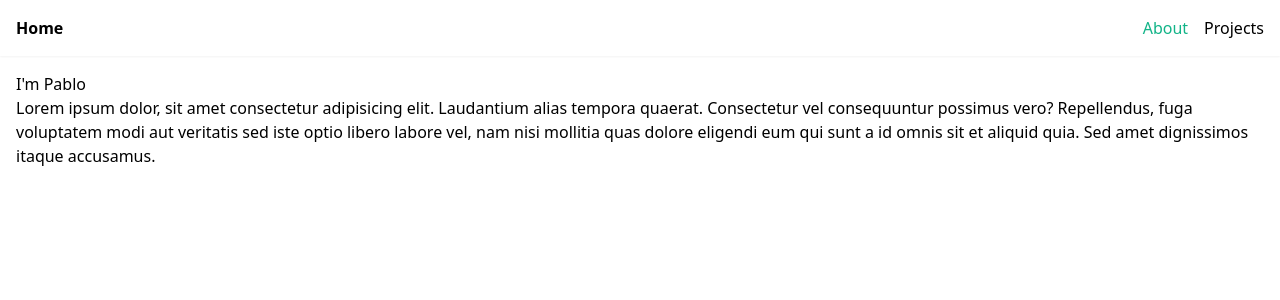
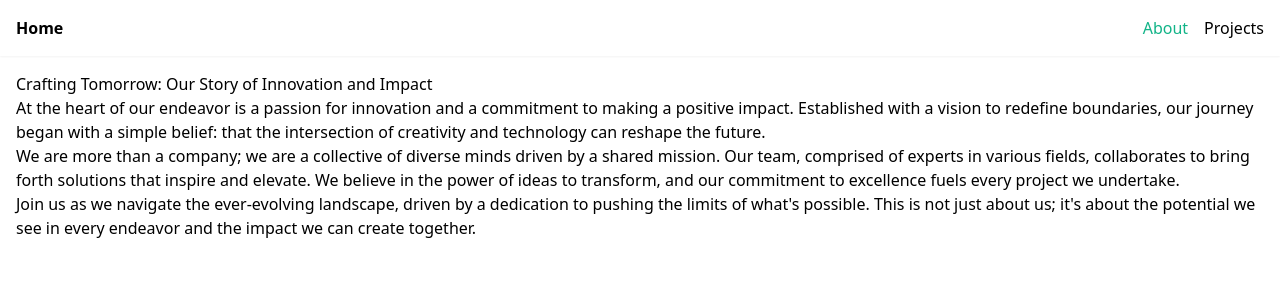
Before and after one commit to pabcrudel/my-first-nuxt-app, a Nuxt app: page /about in a window 1280 px wide. Shown: the top 300 px of the page. Built offline with nearby package versions, Linux system fonts and the light colour scheme.

Commit message:
Removed Lorem Ipsum example text

```diff
--- a/pages/about.vue
+++ b/pages/about.vue
@@ -1,12 +1,22 @@
 <template>
   <h1>{{ title }}</h1>
-  <p>Lorem ipsum dolor, sit amet consectetur adipisicing elit. Laudantium alias
-  tempora quaerat. Consectetur vel consequuntur possimus vero? Repellendus, fuga
-  voluptatem modi aut veritatis sed iste optio libero labore vel, nam nisi
-  mollitia quas dolore eligendi eum qui sunt a id omnis sit et aliquid quia. Sed
-  amet dignissimos itaque accusamus.</p>
+  <p>At the heart of our endeavor is a passion for innovation and a commitment
+  to making a positive impact. Established with a vision to redefine boundaries,
+  our journey began with a simple belief: that the intersection of creativity
+  and technology can reshape the future.</p>
+
+  <p>We are more than a company; we are a
+  collective of diverse minds driven by a shared mission. Our team, comprised of
+  experts in various fields, collaborates to bring forth solutions that inspire
+  and elevate. We believe in the power of ideas to transform, and our commitment
+  to excellence fuels every project we undertake.</p>
+
+  <p>Join us as we navigate the
+  ever-evolving landscape, driven by a dedication to pushing the limits of
+  what's possible. This is not just about us; it's about the potential we see in
+  every endeavor and the impact we can create together.</p>
 </template>
 
 <script setup>
-const title = "I'm Pablo";
+const title = "Crafting Tomorrow: Our Story of Innovation and Impact";
 </script>
--- a/pages/index.vue
+++ b/pages/index.vue
@@ -1,8 +1,16 @@
 <template>
-  <h1>Hello Nuxt!</h1>
-  <p>Lorem ipsum dolor, sit amet consectetur adipisicing elit. Laudantium alias
-  tempora quaerat. Consectetur vel consequuntur possimus vero? Repellendus, fuga
-  voluptatem modi aut veritatis sed iste optio libero labore vel, nam nisi
-  mollitia quas dolore eligendi eum qui sunt a id omnis sit et aliquid quia. Sed
-  amet dignissimos itaque accusamus.</p>
+  <h1>Unleashing Boundless Creativity: Your Digital Journey Begins Here</h1>
+  <p>Welcome to our vibrant online hub, where inspiration meets innovation.
+  Explore a world of possibilities as we seamlessly blend creativity and
+  technology to redefine your digital experience.</p>
+
+  <p>Join us on a journey of
+  discovery, where every click opens a door to new insights and exciting
+  opportunities. Whether you're a seasoned explorer or a first-time visitor, our
+  platform is designed to cater to your curiosity.</p>
+
+  <p>Immerse yourself in a
+  community that values both connection and knowledge, where ideas flourish and
+  dreams take flight. This is more than a website; it's a dynamic space crafted
+  for you. Come, be part of the unfolding story.</p>
 </template>
```
